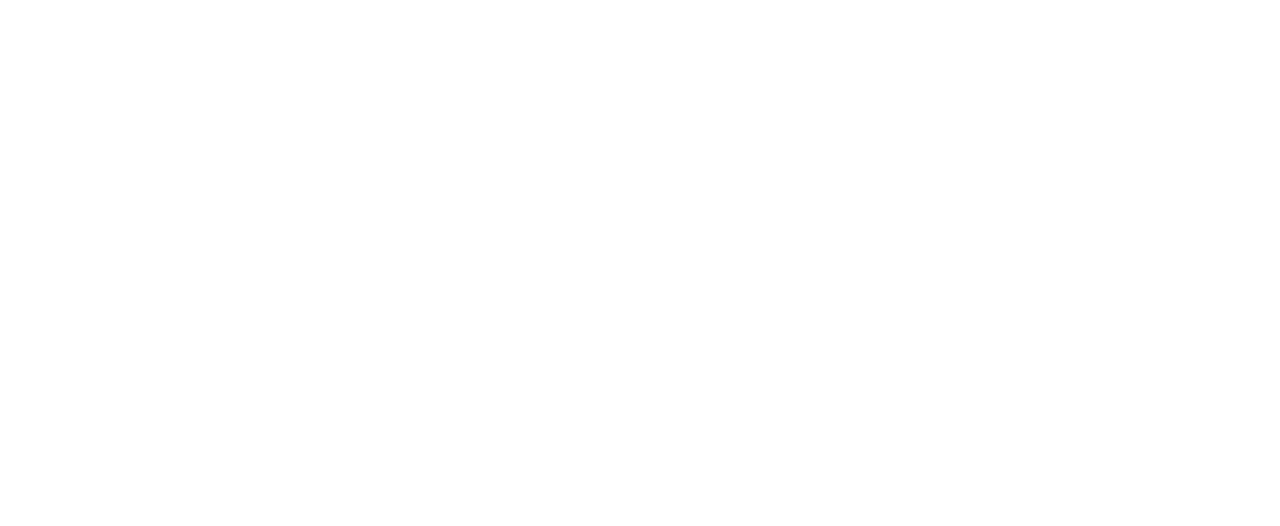
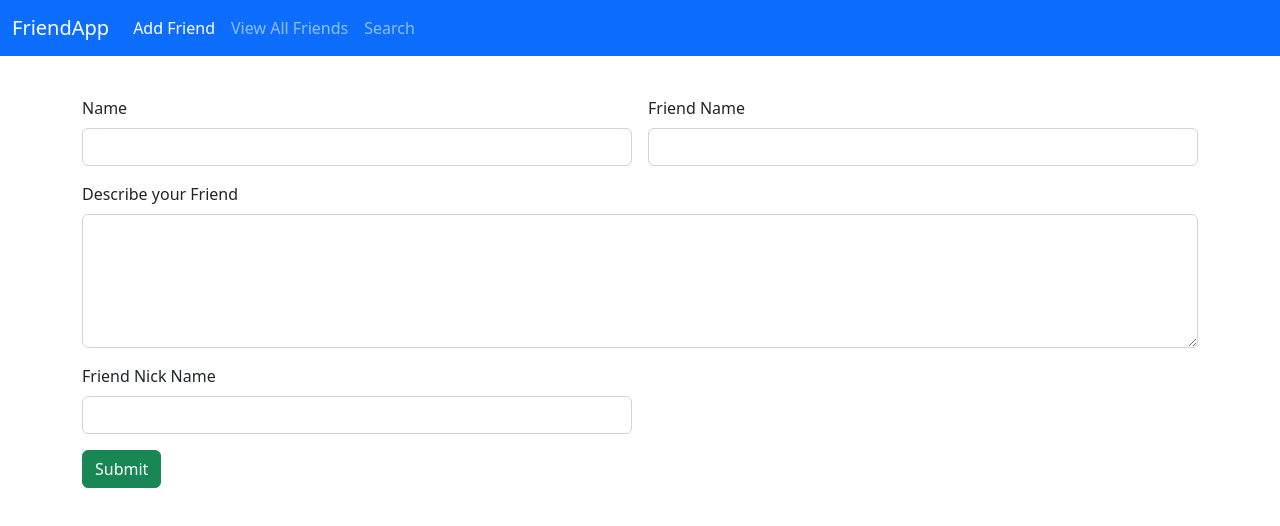
Before and after one commit to saloomaali/firendAppAngular, an Angular app: page / in a window 1280 px wide. Shown: the top 526 px of the page. Built offline with nearby package versions, Linux system fonts and the light colour scheme.

Commit message:
bug fixed

```diff
--- a/src/app/add-friend/add-friend.component.html
+++ b/src/app/add-friend/add-friend.component.html
@@ -4,17 +4,17 @@
         <div class="col col-12 col-sm-12 col-md-12 col-lg-12 col-xl-12 col-xxl-12">
             <div class="row g-3 mt-4">
                 <div class="col col-12 col-sm-6 col-md-6 col-lg-6 col-xl-6 col-xxl-6">
-                    <lable class="form-label">Name</lable>
+                    <label for="" class="form-label">Name</label>
                     <input type="text" class="form-control">
                 </div>
+
                 <div class="col col-12 col-sm-6 col-md-6 col-lg-6 col-xl-6 col-xxl-6">
-                    <lable class="form-label">Firend Name</lable>
+                    <label for="" class="form-label">Friend Name</label>
                     <input type="text" class="form-control">
                 </div>
                 <div class="col col-12 col-sm-12 col-md-12 col-lg-12 col-xl-12 col-xxl-12">
                     <label for="" class="form-label">Describe your Friend</label>
-                    <textarea name="" id="" cols="20" rows="5" class="form-label"></textarea>
-
+                    <textarea name="" id="" cols="20" rows="5" class="form-control"></textarea>
                 </div>
                 <div class="col col-12 col-sm-6 col-md-6 col-6-12 col-xl-6 col-xxl-6">
                     <label for="" class="form-label">Friend Nick Name</label>
--- a/src/app/app.module.ts
+++ b/src/app/app.module.ts
@@ -36,7 +36,7 @@ const myRoute : Routes = [
   imports: [
     BrowserModule,
     AppRoutingModule,
-    RouterModule
+    RouterModule.forRoot(myRoute)
   ],
   providers: [],
   bootstrap: [AppComponent]
--- a/src/app/search-friend/search-friend.component.html
+++ b/src/app/search-friend/search-friend.component.html
@@ -3,7 +3,7 @@
 <div class="container">
     <div class="row">
         <div class="col col-12 col-sm-12 col-md-12 col-lg-12 col-xl-12 col-xxl-12">
-            <di class="row">
+            <div class="row g-3 mt-4">
                 <div class="col col-12 col-sm-12 col-md-12 col-lg-12 col-xl-12 col-xxl-12">
                     <label for="" class="form-label">Name</label>
                     <input type="text" class="form-control">
@@ -11,7 +11,7 @@
                 <div class="col col-12 col-sm-12 col-md-12 col-lg-12 col-xl-12 col-xxl-12">
                     <button class="btn btn-warning">Search</button>
                 </div>
-            </di>
+            </div>
         </div>
     </div>
 </div>
```
